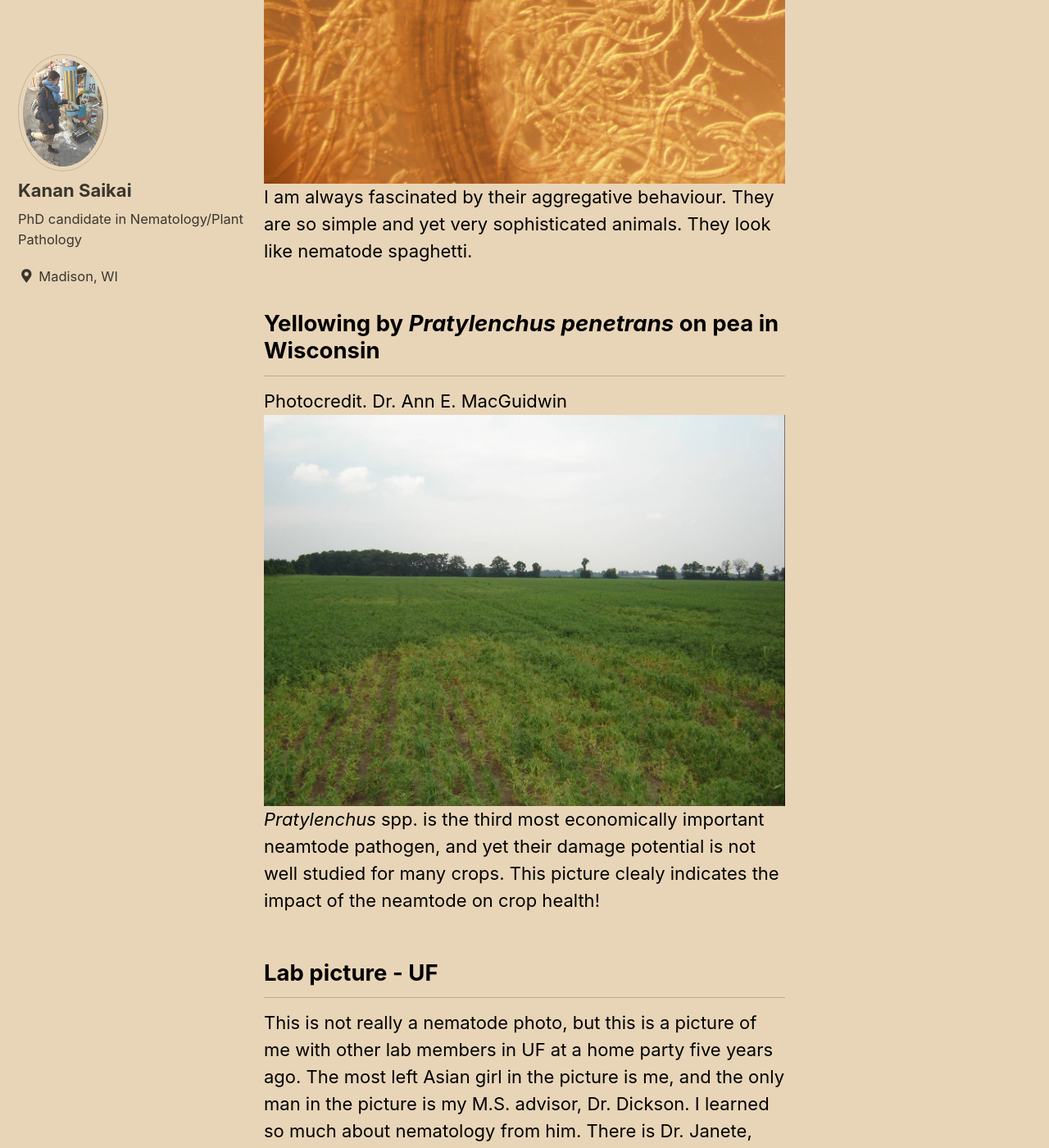
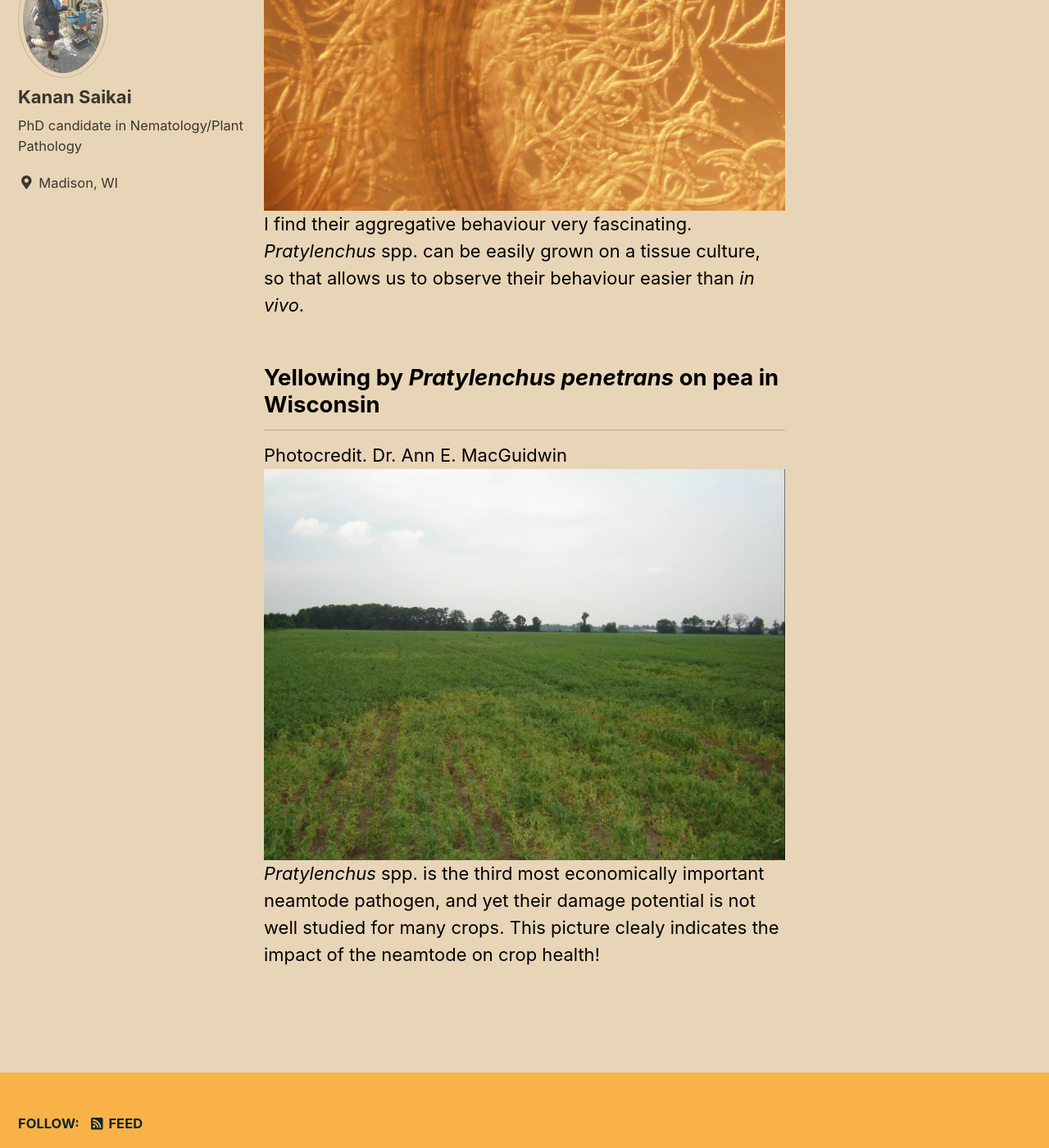
Before and after one commit to ksaikai/ksaikai.github.io, a Jekyll site: the page built from _pages/photos.md, in a window 1280 px wide and 1400 px high, scrolled down 1836 px. Shown: the whole window at 82% size. Built offline with Jekyll 4.4.1, drawn with Linux system fonts in a browser that asks for light colours; cached includes are drawn as plain includes; nearby versions of some CDN libraries; some of the changed text lies outside the part shown.

Commit message:
Update photos.md

```diff
--- a/_pages/photos.md
+++ b/_pages/photos.md
@@ -7,24 +7,17 @@ I will post nematode pictures (not necessarily taken by me) to share their beaut
 Also, as a plant pathology PhD student, it is my honorable duty (I think) to show you how damaging they can be on a wide range of crops. So I will post some nematode damage images here probably...
 Hope you will love them!
 
-## Stiching image of *Pratylenchus fallax*
+## Stitching imaging
 ![](../rln734_stiching.png)
-I love nematode stiching images.
+Stitching imaging allows to "stitch" multiple images at high resolution.
 
 ## Aggregative behaviour of *Pratylenchus* spp.
 ![](../nema_aggregation1.jpg)
 ![](../nema_aggregation2.jpg)
-I am always fascinated by their aggregative behaviour. They are so simple and yet very sophisticated animals.
-They look like nematode spaghetti.
+I find their aggregative behaviour very fascinating.
+*Pratylenchus* spp. can be easily grown on a tissue culture, so that allows us to observe their behaviour easier than *in vivo*.
 
 ## Yellowing by *Pratylenchus penetrans* on pea in Wisconsin
 Photocredit. Dr. Ann E. MacGuidwin
 ![](../pea_RlnDamage.jpg)
 *Pratylenchus* spp. is the third most economically important neamtode pathogen, and yet their damage potential is not well studied for many crops. This picture clealy indicates the impact of the neamtode on crop health!
-
-
-## Lab picture - UF
-This is not really a nematode photo, but this is a picture of me with other lab members in UF at a home party five years ago.
-The most left Asian girl in the picture is me, and the only man in the picture is my M.S. advisor, Dr. Dickson. I learned so much about nematology from him.
-There is Dr. Janete, who is an amazing nematologist and wife of Dr. Dickson, in the picture as well (a lady with lovely curly hair).
-![](../FL_lab.jpg)
```
